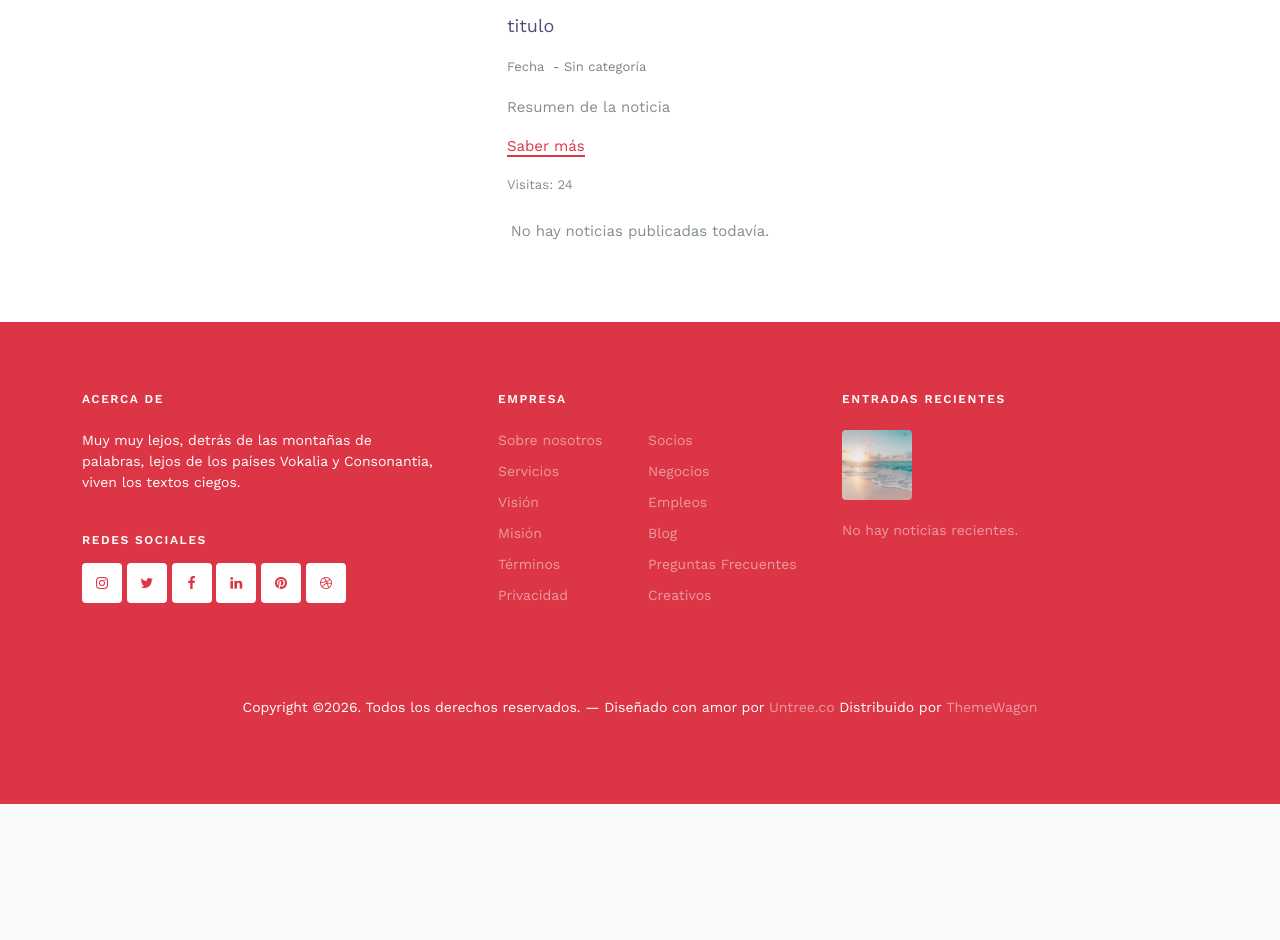
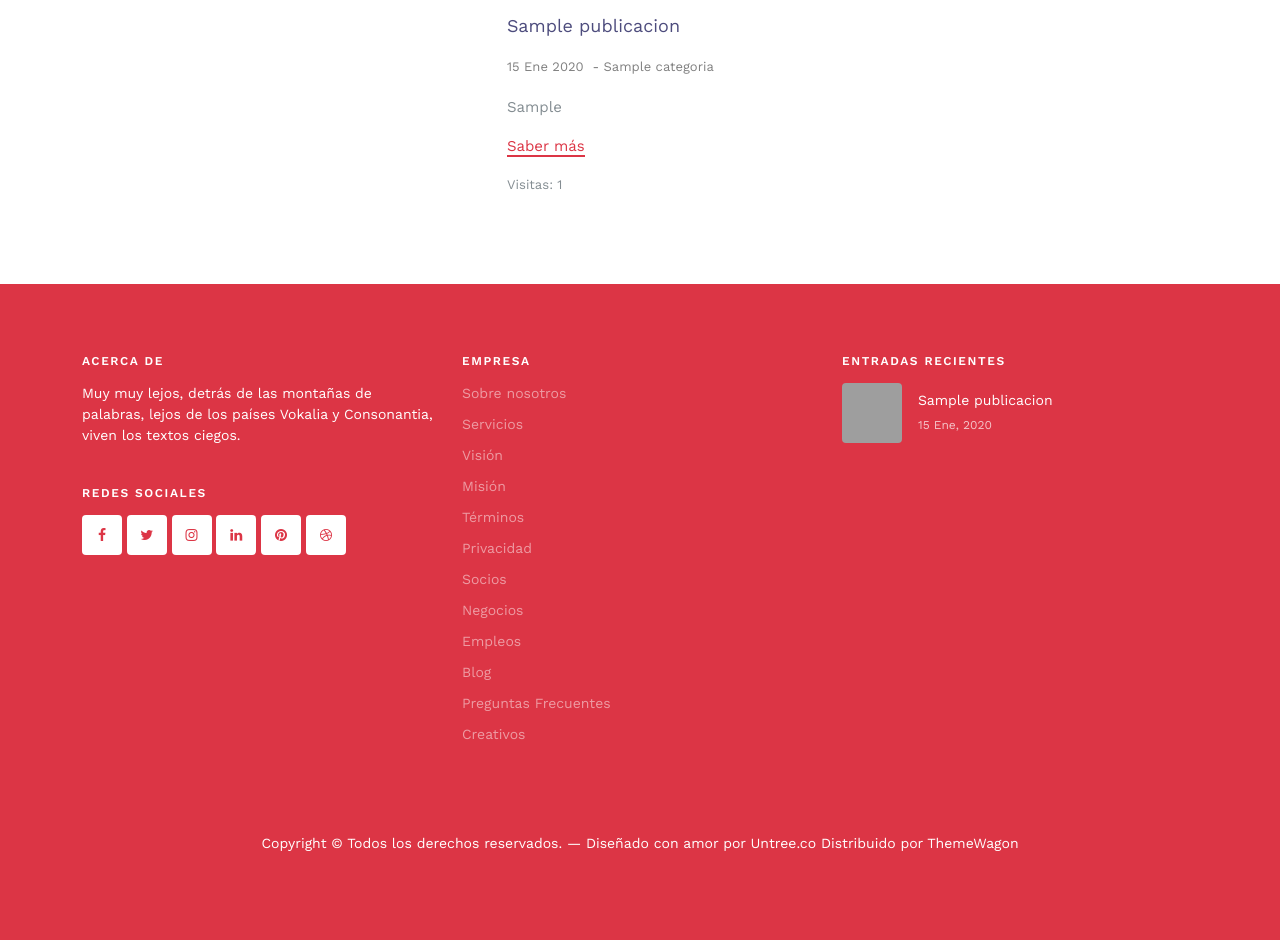
Before and after one commit to raskcrl/Cms_canaco, a Django app: page / in a window 1280 px wide. Shown: the part 798-1738 px from the top of the page. Before the commit the page ends 1602 px from the top, so only its background shows below. Run offline with Django 5.2, Linux system fonts and the light colour scheme; tables that the repository leaves empty hold one stand-in row (values such as "Sample post"); some libraries are stand-ins or nearby versions; some web fonts are replaced; grey boxes are pictures that could not be loaded.

Commit message:
termine, lo logre, fue un martirio pero modifique muchas cosas q no recuerdo ya

```diff
--- a/canaco/canaco/settings.py
+++ b/canaco/canaco/settings.py
@@ -62,6 +62,7 @@ TEMPLATES = [
                 'django.template.context_processors.request',
                 'django.contrib.auth.context_processors.auth',
                 'django.contrib.messages.context_processors.messages',
+                'home.context_processors.global_categorias',
             ],
         },
     },
--- /dev/null
+++ b/canaco/home/context_processors.py
@@ -0,0 +1,9 @@
+from home.models import Categoria, Publicacion
+
+def global_categorias(request):
+    return {
+        'global_categorias': Categoria.objects.all().order_by('nombre'),
+        'global_recientes': Publicacion.objects.filter(
+            estado=Publicacion.ESTADO_PUBLICADO
+        ).select_related('imagen_portada').order_by('-createdat')[:3]
+    }
--- a/canaco/home/templates/home/index.html
+++ b/canaco/home/templates/home/index.html
@@ -1,26 +1,55 @@
 {% extends 'partials/base.html' %}
 {% load static %}
-
 {% block title %}Inicio{% endblock %}
 
 {% block content %}
+  {% if slider %}
     <section class="home-carousel-section bg-light">
       <div id="homeCarousel" class="carousel slide home-carousel" data-bs-ride="carousel">
+
+        <!-- Carousel Indicators -->
         <div class="carousel-indicators">
-            <button type="button" data-bs-target="#homeCarousel" data-bs-slide-to="0" class="active" aria-current="true" aria-label="Noticia"></button>
+          {% for noticia in slider %}
+            <button type="button"
+                    data-bs-target="#homeCarousel"
+                    data-bs-slide-to="{{ forloop.counter0 }}"
+                    class="{% if forloop.first %}active{% endif %}"
+                    aria-current="{% if forloop.first %}true{% endif %}"
+                    aria-label="Noticia {{ forloop.counter }}">
+            </button>
+          {% endfor %}
         </div>
+
+        <!-- Carousel Inner -->
         <div class="carousel-inner">
-            <div class="carousel-item active" data-bs-interval="4500">
-                <a href="" class="home-carousel-link">
-                    <img src="{% static 'images/hero_1.jpg' %}" class="d-block w-100 home-carousel-image" style="height: 400px; object-fit: cover; object-position: center;" alt="titulo">
+          {% for noticia in slider %}
+            <div class="carousel-item {% if forloop.first %}active{% endif %}" data-bs-interval="4500">
+              <a href="{% url 'home:noticia_detalle' noticia.id %}" class="home-carousel-link">
+                {% if noticia.imagen_portada %}
+                  <img src="{{ noticia.imagen_portada.display_url }}"
+                       class="d-block w-100 home-carousel-image"
+                       style="height: 400px; object-fit: cover; object-position: center;"
+                       alt="{{ noticia.titulo }}">
+                {% else %}
+                  <img src="{% static 'images/hero_1.jpg' %}"
+                       class="d-block w-100 home-carousel-image"
+                       style="height: 400px; object-fit: cover; object-position: center;"
+                       alt="{{ noticia.titulo }}">
+                {% endif %}
+
                 <div class="carousel-caption home-carousel-caption text-start">
-                        <span>Fecha de la noticia</span>
-                        <h2>Titulo de la noticia</h2>
-                        <p>Resumen de la noticia</p>
+                  <span>{{ noticia.createdat|date:"d M Y" }}</span>
+                  <h2>{{ noticia.titulo }}</h2>
+                  {% if noticia.resumen %}
+                    <p>{{ noticia.resumen|truncatewords:20 }}</p>
+                  {% endif %}
                 </div>
               </a>
             </div>
+          {% endfor %}
         </div>
+
+        <!-- Carousel Controls -->
         <button class="carousel-control-prev" type="button" data-bs-target="#homeCarousel" data-bs-slide="prev">
           <span class="carousel-control-prev-icon" aria-hidden="true"></span>
           <span class="visually-hidden">Anterior</span>
@@ -29,39 +58,61 @@
           <span class="carousel-control-next-icon" aria-hidden="true"></span>
           <span class="visually-hidden">Siguiente</span>
         </button>
+
       </div>
     </section>
+  {% endif %}
 
+  <!-- Recent News Section -->
   <section class="section recent-news-section">
     <div class="container">
+
       <div class="row mb-4 justify-content-center">
         <div class="col-lg-8 text-center">
           <h2 class="posts-entry-title">Noticias recientes</h2>
-                <a href="#" class="read-more">Ver todas</a>
+          <a href="{% url 'home:categoria' %}" class="read-more">Ver todas</a>
         </div>
       </div>
+
       <div class="row justify-content-center">
+        {% for noticia in publicaciones %}
           <div class="col-lg-4 mb-4">
             <div class="post-entry-alt">
-                    <a href="{% url 'home:noticia' %}" class="img-link">
-                        <img src="{% static 'images/img_1_horizontal.jpg' %}" alt="titulo" class="img-fluid publication-card-image" style="height: 200px; width: 100%; object-fit: cover; object-position: center;">
+              <a href="{% url 'home:noticia_detalle' noticia.id %}" class="img-link">
+                {% if noticia.imagen_portada %}
+                  <img src="{{ noticia.imagen_portada.display_url }}"
+                       alt="{{ noticia.titulo }}"
+                       class="img-fluid publication-card-image"
+                       style="height: 200px; width: 100%; object-fit: cover; object-position: center;">
+                {% else %}
+                  <img src="{% static 'images/img_1_horizontal.jpg' %}"
+                       alt="{{ noticia.titulo }}"
+                       class="img-fluid publication-card-image"
+                       style="height: 200px; width: 100%; object-fit: cover; object-position: center;">
+                {% endif %}
               </a>
+
               <div class="excerpt">
-                        <h2><a href="{% url 'home:noticia' %}">titulo</a></h2>
+                <h2><a href="{% url 'home:noticia_detalle' noticia.id %}">{{ noticia.titulo }}</a></h2>
+
                 <div class="post-meta align-items-center text-left clearfix">
-                            <span>Fecha</span>
-                            <span>&nbsp;-&nbsp;Sin categoría</span>
+                  <span>{{ noticia.createdat|date:"d M Y" }}</span>
+                  <span>&nbsp;-&nbsp;{% if noticia.categoria %}{{ noticia.categoria.nombre }}{% else %}Sin categoría{% endif %}</span>
                 </div>
-                        <p>Resumen de la noticia</p>
-                        <p><a href="{% url 'home:noticia' %}" class="read-more">Saber más</a></p>
-                        <small>Visitas: 24</small>
+
+                <p>{{ noticia.resumen }}</p>
+                <p><a href="{% url 'home:noticia_detalle' noticia.id %}" class="read-more">Saber más</a></p>
+                <small>Visitas: {{ noticia.visitas }}</small>
               </div>
             </div>
           </div>
+        {% empty %}
           <div class="col-12">
             <p>No hay noticias publicadas todavía.</p>
           </div>
+        {% endfor %}
       </div>
+
     </div>
   </section>
 {% endblock content %}
--- a/canaco/home/templates/partials/footer.html
+++ b/canaco/home/templates/partials/footer.html
@@ -1,36 +1,39 @@
 {% load static %}
+
 <footer class="site-footer">
   <div class="container">
     <div class="row">
+
+      <!-- Columna 1: Acerca de -->
       <div class="col-lg-4">
         <div class="widget">
-                    <h3 class="mb-4">Acerca de</h3>
+          <h3 class="heading">Acerca de</h3>
           <p>Muy muy lejos, detrás de las montañas de palabras, lejos de los países Vokalia y Consonantia, viven los textos ciegos.</p>
-                </div> <!-- /.widget -->
+        </div>
         <div class="widget">
-                    <h3>Redes Sociales</h3>
+          <h3 class="heading">Redes Sociales</h3>
           <ul class="list-unstyled social">
+            <li><a href="#"><span class="icon-facebook"></span></a></li>
+            <li><a href="#"><span class="icon-twitter"></span></a></li>
             <li><a href="#"><span class="icon-instagram"></span></a></li>
-                        <li><a href="#"><span class="icon-twitter"></span></a></li>
-                        <li><a href="#"><span class="icon-facebook"></span></a></li>
             <li><a href="#"><span class="icon-linkedin"></span></a></li>
             <li><a href="#"><span class="icon-pinterest"></span></a></li>
             <li><a href="#"><span class="icon-dribbble"></span></a></li>
           </ul>
-                </div> <!-- /.widget -->
-            </div> <!-- /.col-lg-4 -->
-            <div class="col-lg-4 ps-lg-5">
+        </div>
+      </div>
+
+      <!-- Columna 2: Empresa -->
+      <div class="col-lg-4">
         <div class="widget">
-                    <h3 class="mb-4">Empresa</h3>
-                    <ul class="list-unstyled float-start links">
+          <h3 class="heading">Empresa</h3>
+          <ul class="list-unstyled links">
             <li><a href="#">Sobre nosotros</a></li>
             <li><a href="#">Servicios</a></li>
             <li><a href="#">Visión</a></li>
             <li><a href="#">Misión</a></li>
             <li><a href="#">Términos</a></li>
             <li><a href="#">Privacidad</a></li>
-                    </ul>
-                    <ul class="list-unstyled float-start links">
             <li><a href="#">Socios</a></li>
             <li><a href="#">Negocios</a></li>
             <li><a href="#">Empleos</a></li>
@@ -38,42 +41,49 @@
             <li><a href="#">Preguntas Frecuentes</a></li>
             <li><a href="#">Creativos</a></li>
           </ul>
-                </div> <!-- /.widget -->
-            </div> <!-- /.col-lg-4 -->
+        </div>
+      </div>
+
+      <!-- Columna 3: Entradas Recientes -->
       <div class="col-lg-4">
         <div class="widget">
-                    <h3 class="mb-4">Entradas Recientes</h3>
+          <h3 class="heading">Entradas Recientes</h3>
           <div class="post-entry-footer">
-                        <ul>
-                            <li>
-                                <a href="">
-                                    {% comment %} <img src="" alt="" class="me-4 rounded" style="width: 70px; height: 70px; object-fit: cover;"> {% endcomment %}
-                                    <img src="{% static 'images/img_1_sq.jpg' %}" alt="" class="me-4 rounded" style="width: 70px; height: 70px; object-fit: cover;">
-                                    <div class="text">
-                                        <h4></h4>
-                                        <div class="post-meta">
-                                            <span class="mr-2"></span>
+            <ul class="list-unstyled">
+              {% for noticia in global_recientes %}
+                <li class="mb-3">
+                  <a href="{% url 'home:noticia_detalle' noticia.id %}" class="d-flex align-items-center">
+                    <div class="me-3" style="flex-shrink: 0;">
+                      {% if noticia.imagen_portada %}
+                        <img src="{{ noticia.imagen_portada.display_url }}" alt="{{ noticia.titulo }}" class="img-fluid rounded" style="width: 60px; height: 60px; object-fit: cover; object-position: center;">
+                      {% else %}
+                        <img src="{% static 'images/img_1_horizontal.jpg' %}" alt="{{ noticia.titulo }}" class="img-fluid rounded" style="width: 60px; height: 60px; object-fit: cover; object-position: center;">
+                      {% endif %}
                     </div>
+                    <div>
+                      <span class="text d-block mb-1" style="font-size: 14px; line-height: 1.3;">{{ noticia.titulo }}</span>
+                      <span class="date" style="font-size: 12px; opacity: 0.7;">{{ noticia.createdat|date:"d M, Y" }}</span>
                     </div>
                   </a>
                 </li>
-                            <li><span class="text-white-50">No hay noticias recientes.</span></li>
+              {% empty %}
+                <li>No hay noticias recientes.</li>
+              {% endfor %}
             </ul>
           </div>
-                </div> <!-- /.widget -->
-            </div> <!-- /.col-lg-4 -->
-        </div> <!-- /.row -->
+        </div>
+      </div>
+
+    </div>
+
+    <!-- Copyright -->
     <div class="row mt-5">
       <div class="col-12 text-center">
-                <!--
-                **==========
-                NOTE:
-                Please don't remove this copyright link unless you buy the license here
-                https://untree.co/license/
-                **==========
-                -->
-                <p>Copyright &copy;<script>document.write(new Date().getFullYear());</script>. Todos los derechos reservados. &mdash; Diseñado con amor por <a href="https://untree.co">Untree.co</a> Distribuido por <a href="https://themewagon.com">ThemeWagon</a> <!-- License information: https://untree.co/license/ --></p>
+        <p>
+          Copyright &copy; Todos los derechos reservados. — Diseñado con amor por Untree.co Distribuido por ThemeWagon
+        </p>
       </div>
     </div>
-    </div> <!-- /.container -->
-</footer> <!-- /.site-footer -->
+
+  </div>
+</footer>
--- a/canaco/home/urls.py
+++ b/canaco/home/urls.py
@@ -2,6 +2,7 @@ from django.urls import path
 from django.contrib.auth import views as auth_views
 from django.contrib.auth.views import LogoutView
 from . import views
+from django.db.models import F
 
 app_name = "home"
 
@@ -37,4 +38,20 @@ urlpatterns = [
     path("crud_comentarios/", views.crud_comentarios, name="crud_comentarios"),
     path("crud_noticias/", views.crud_noticias, name="crud_noticias"),
     path("editar_categoria/", views.editar_categoria, name="editar_categoria"),
+
+    path("crud_categorias/<int:pk>/editar", views.editar_categoria, name="editar_categoria"),
+    path("crud_categorias/<int:pk>/eliminar", views.eliminar_categoria, name="eliminar_categoria"),
+
+    path("crud_comentarios/<int:pk>/aprobar", views.aprobar_comentario, name="aprobar_comentario"),
+    path("crud_comentarios/<int:pk>/bloquear", views.bloquear_comentario, name="bloquear_comentario"),
+    path("crud_comentarios/<int:pk>/eliminar", views.eliminar_comentario, name="eliminar_comentario"),
+
+
+    path("noticia/<int:pk>", views.noticia, name="noticia_detalle"),
+    path("crud_noticias/<int:pk>/editar", views.editar_publicacion, name="editar_publicacion"),
+    path("crud_noticias/<int:pk>/publicar", views.publicar_publicacion, name="publicar_publicacion"),
+    path("crud_noticias/<int:pk>/eliminar", views.eliminar_publicacion, name="eliminar_publicacion"),
+    path("categoria/<int:pk>", views.categoria, name="categoria_detalle"),
+
+
 ]
--- a/canaco/home/views.py
+++ b/canaco/home/views.py
@@ -5,7 +5,8 @@ from django.contrib import messages
 from django.contrib.auth.models import User
 from django.contrib.auth import update_session_auth_hash
 from django.core.files.storage import default_storage
-from .models import Archivo, Perfil
+from django.db.models import F
+from .models import Archivo, Perfil, Categoria, Publicacion, GaleriaPublicacion, Comentario
 
 # Función para verificar si el usuario es operador / staff / activo
 def es_operador(user):
@@ -26,13 +27,34 @@ def guardar_archivo(upload, user):
 
 # Create your views here.
 def index(request):
-    return render(request, 'home/index.html')
+    publicaciones = Publicacion.objects.filter(
+        estado=Publicacion.ESTADO_PUBLICADO,
+    ).select_related('categoria', 'autor', 'imagen_portada').order_by('-createdat')
+
+    return render(request, 'home/index.html', {
+        'slider': publicaciones[:3],
+        'publicaciones': publicaciones[:3],
+    })
 
 def base(request):
     return render(request, 'home/base.html')
 
-def categoria(request):
-    return render(request, 'home/categoria.html')
+def categoria(request, pk=None):
+    categorias = Categoria.objects.all().order_by('nombre')
+    categoria_actual = get_object_or_404(Categoria, pk=pk) if pk else None
+
+    publicaciones = Publicacion.objects.filter(estado=Publicacion.ESTADO_PUBLICADO).select_related(
+        'categoria', 'autor', 'imagen_portada',
+    )
+
+    if categoria_actual:
+        publicaciones = publicaciones.filter(categoria=categoria_actual)
+
+    return render(request, 'home/categoria.html', {
+        'categorias': categorias,
+        'categoria_actual': categoria_actual,
+        'publicaciones': publicaciones.order_by('-createdat'),
+    })
 
 def contactanos(request):
     return render(request, 'home/contactanos.html')
@@ -380,3 +402,188 @@ def crear_usuario(request):
         return redirect('home:crud_usuario')
 
     return render(request, 'home/crear_usuario.html')
+
+@operador_required
+def crud_categoria(request):
+    if request.method == 'POST':
+        nombre = request.POST.get('nombre')
+        if nombre:
+            Categoria.objects.create(nombre=nombre, fk_user=request.user)
+            messages.success(request, 'Categoría agregada correctamente.')
+            return redirect('home:crud_categoria')
+
+    categorias = Categoria.objects.all().order_by('-createdat')
+    return render(request, 'home/crud_categoria.html', {'categorias': categorias})
+
+@operador_required
+def editar_categoria(request, pk):
+    categoria = get_object_or_404(Categoria, pk=pk)
+    if request.method == 'POST':
+        nombre = request.POST.get('nombre', '').strip()
+        if nombre:
+            categoria.nombre = nombre
+            categoria.save()
+            messages.success(request, 'Categoría actualizada correctamente.')
+            return redirect('home:crud_categoria')
+    return render(request, 'home/editar_categoria.html', {'categoria': categoria})
+
+@operador_required
+def eliminar_categoria(request, pk):
+    categoria = get_object_or_404(Categoria, pk=pk)
+    if request.method == 'POST':
+        categoria.delete()
+        messages.success(request, 'Categoría eliminada correctamente.')
+        return redirect('home:crud_categoria')
+
+@operador_required
+def crud_comentarios(request):
+    comentarios = Comentario.objects.select_related('publicacion', 'user').order_by('-createdat')
+    return render(request, 'home/crud_comentarios.html', {'comentarios': comentarios})
+
+@operador_required
+def aprobar_comentario(request, pk):
+    comentario = get_object_or_404(Comentario, pk=pk)
+    comentario.estado = Comentario.ESTADO_APROBADO
+    comentario.save()
+    return redirect('home:crud_comentarios')
+
+@operador_required
+def bloquear_comentario(request, pk):
+    comentario = get_object_or_404(Comentario, pk=pk)
+    comentario.estado = Comentario.ESTADO_BLOQUEADO
+    comentario.save()
+    return redirect('home:crud_comentarios')
+
+@operador_required
+def eliminar_comentario(request, pk):
+    comentario = get_object_or_404(Comentario, pk=pk)
+    if request.method == 'POST':
+        comentario.delete()
+    return redirect('home:crud_comentarios')
+
+
+@operador_required
+def crud_noticias(request):
+    publicaciones = Publicacion.objects.select_related('categoria', 'autor').order_by('-createdat')
+    return render(request, 'home/crud_noticias.html', {'publicaciones': publicaciones})
+
+def noticia(request, pk=None):
+    if pk and es_operador(request.user):
+        qs = Publicacion.objects.all()
+    else:
+        qs = Publicacion.objects.filter(estado=Publicacion.ESTADO_PUBLICADO)
+
+    qs = qs.select_related('categoria', 'autor', 'imagen_portada')
+    publicacion = get_object_or_404(qs, pk=pk) if pk else qs.order_by('-createdat').first()
+
+    if not publicacion:
+        messages.info(request, 'Todavía no hay noticias publicadas.')
+        return redirect('home:index')
+
+    Publicacion.objects.filter(pk=publicacion.pk).update(visitas=F('visitas') + 1)
+    publicacion.refresh_from_db()
+
+    if request.method == 'POST':
+        if not request.user.is_authenticated:
+            messages.error(request, 'Debes iniciar sesión para comentar.')
+            return redirect('home:login')
+
+        contenido = request.POST.get('contenido', '').strip()
+        if contenido:
+            Comentario.objects.create(publicacion=publicacion, user=request.user, contenido=contenido)
+            messages.success(request, 'Comentario enviado. Será visible cuando lo apruebe el administrador.')
+            return redirect('home:noticia_detalle', pk=publicacion.pk)
+
+    recientes = Publicacion.objects.filter(
+        estado=Publicacion.ESTADO_PUBLICADO,
+    ).exclude(pk=publicacion.pk).order_by('-createdat')[:4]
+
+    comentarios = publicacion.comentarios.filter(
+        estado=Comentario.ESTADO_APROBADO,
+    ).select_related('user').order_by('-createdat')
+
+    categorias = Categoria.objects.all().order_by('nombre')
+
+    return render(request, 'home/noticia.html', {
+        'publicacion': publicacion,
+        'recientes': recientes,
+        'comentarios': comentarios,
+        'categorias': categorias,
+    })
+
+
+@operador_required
+def crear_publicacion(request):
+    categorias = Categoria.objects.all().order_by('nombre')
+    if request.method == 'POST':
+        publicacion = Publicacion.objects.create(
+            titulo=request.POST.get('titulo', '').strip(),
+            resumen=request.POST.get('resumen', '').strip(),
+            contenido=request.POST.get('contenido', '').strip(),
+            categoria_id=request.POST.get('categoria') or None,
+            estado=request.POST.get('estado') or Publicacion.ESTADO_BORRADOR,
+            autor=request.user,
+        )
+
+        portada = request.FILES.get('imagen_portada')
+        if portada:
+            publicacion.imagen_portada = guardar_archivo(portada, request.user)
+            publicacion.save()
+
+        for imagen in request.FILES.getlist('galeria'):
+            GaleriaPublicacion.objects.create(
+                publicacion=publicacion,
+                archivo=guardar_archivo(imagen, request.user)
+            )
+
+        messages.success(request, 'Publicación creada correctamente.')
+        return redirect('home:crud_noticias')
+
+    return render(request, 'home/crear_publicacion.html', {'categorias': categorias})
+
+@operador_required
+def editar_publicacion(request, pk):
+    publicacion = get_object_or_404(Publicacion, pk=pk)
+    categorias = Categoria.objects.all().order_by('nombre')
+
+    if request.method == 'POST':
+        publicacion.titulo = request.POST.get('titulo', '').strip()
+        publicacion.resumen = request.POST.get('resumen', '').strip()
+        publicacion.contenido = request.POST.get('contenido', '').strip()
+        publicacion.categoria_id = request.POST.get('categoria') or None
+        publicacion.estado = request.POST.get('estado') or Publicacion.ESTADO_BORRADOR
+
+        portada = request.FILES.get('imagen_portada')
+        if portada:
+            publicacion.imagen_portada = guardar_archivo(portada, request.user)
+
+        publicacion.save()
+
+        for imagen in request.FILES.getlist('galeria'):
+            GaleriaPublicacion.objects.create(
+                publicacion=publicacion,
+                archivo=guardar_archivo(imagen, request.user)
+            )
+
+        messages.success(request, 'Publicación actualizada correctamente.')
+        return redirect('home:crud_noticias')
+
+    return render(request, 'home/crear_publicacion.html', {
+        'categorias': categorias,
+        'publicacion': publicacion,
+    })
+
+@operador_required
+def publicar_publicacion(request, pk):
+    publicacion = get_object_or_404(Publicacion, pk=pk)
+    publicacion.estado = Publicacion.ESTADO_PUBLICADO if publicacion.estado != Publicacion.ESTADO_PUBLICADO else Publicacion.ESTADO_BORRADOR
+    publicacion.save()
+    return redirect('home:crud_noticias')
+
+@operador_required
+def eliminar_publicacion(request, pk):
+    publicacion = get_object_or_404(Publicacion, pk=pk)
+    if request.method == 'POST':
+        publicacion.delete()
+        messages.success(request, 'Publicación eliminada correctamente.')
+    return redirect('home:crud_noticias')
```
Also changed, not shown: canaco/home/templates/home/categoria.html (+68 -18 lines), canaco/home/templates/home/editar_categoria.html (+25 -11 lines), canaco/home/templates/home/noticia.html (+44 -20 lines), canaco/media/uploads/hanni-newjeans-hann-full-size.jpg (added), canaco/media/uploads/image_e792ec36786e.jpg (added), canaco/media/uploads/image_e792ec36786e_8tIqWqo.jpg (added). Lines whose indentation alone changed are shown as unchanged.
